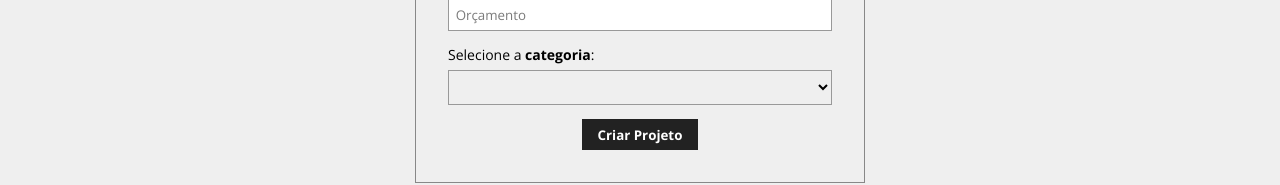
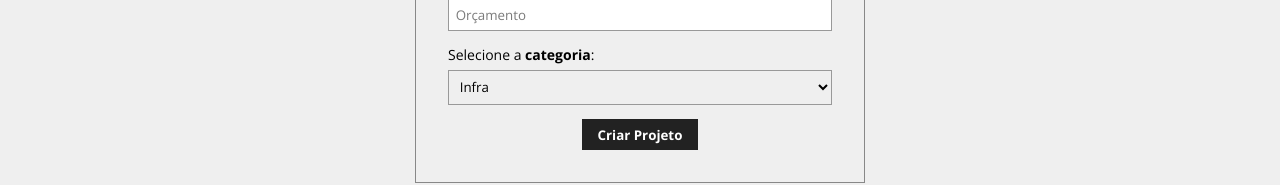
Before and after one commit to guipinheiro/costs-app, a React (Create React App) app: page /newproject in a window 1280 px wide. Shown: the part 315-500 px from the top of the page. Built offline with nearby package versions, Linux system fonts and the light colour scheme; data requests are answered from the project's data file; the HTML template or start-up script is replaced by a standard one.

Commit message:
Created mock server/DB with 'json-server' and used it to feed the select component with types of projects

```diff
--- /dev/null
+++ b/db.json
@@ -0,0 +1,9 @@
+{
+    "projects": [],
+    "categories": [
+        {"id": 1, "name": "Infra"},
+        {"id": 2, "name": "Desenvolvimento"},
+        {"id": 3, "name": "Design"},
+        {"id": 4, "name": "Planejamento"}
+    ]
+}
--- a/package.json
+++ b/package.json
@@ -17,6 +17,7 @@
   },
   "scripts": {
     "start": "react-scripts start",
+    "backend": "json-server --watch db.json --port 5000",
     "build": "react-scripts build",
     "test": "react-scripts test",
     "eject": "react-scripts eject"
--- a/src/components/form/Select.js
+++ b/src/components/form/Select.js
@@ -11,9 +11,13 @@ function Select({ text, name, options, handlerOnChange, value }) {
 			</label>
 			<select name={name} id={name}>
 				<option disabled>Selecione a categoria</option>
-				{/* {options.map((option, key) => {
-                    return <option key={key}></option>
-                })} */}
+				{options.map((option) => {
+					return (
+						<option value={option.id} key={option.id}>
+							{option.name}
+						</option>
+					);
+				})}
 			</select>
 		</div>
 	);
--- a/src/components/project/ProjectForm.js
+++ b/src/components/project/ProjectForm.js
@@ -1,3 +1,5 @@
+import { useState, useEffect } from "react";
+
 import styles from "./ProjectForm.module.css";
 
 import Input from "../form/Input";
@@ -5,6 +7,24 @@ import Select from "../form/Select";
 import Submit from "../form/Submit";
 
 function ProjectForm({ btnText }) {
+	const [categories, setCategories] = useState([]);
+
+	useEffect(() => {
+		fetch("http://localhost:5000/categories", {
+			method: "GET",
+			headers: {
+				"Content-Type": "application/json",
+			},
+		})
+			.then((resp) => resp.json())
+			.then((data) => {
+				setCategories(data);
+			})
+			.catch((err) => {
+				console.log(err);
+			});
+	}, []);
+
 	return (
 		<form action="" className={styles.formContainer}>
 			<Input
@@ -23,6 +43,7 @@ function ProjectForm({ btnText }) {
 			<Select
 				name="projType"
 				text={["Selecione a ", <strong>categoria</strong>]}
+				options={categories}
 			/>
 
 			<Submit text={btnText} />
```
